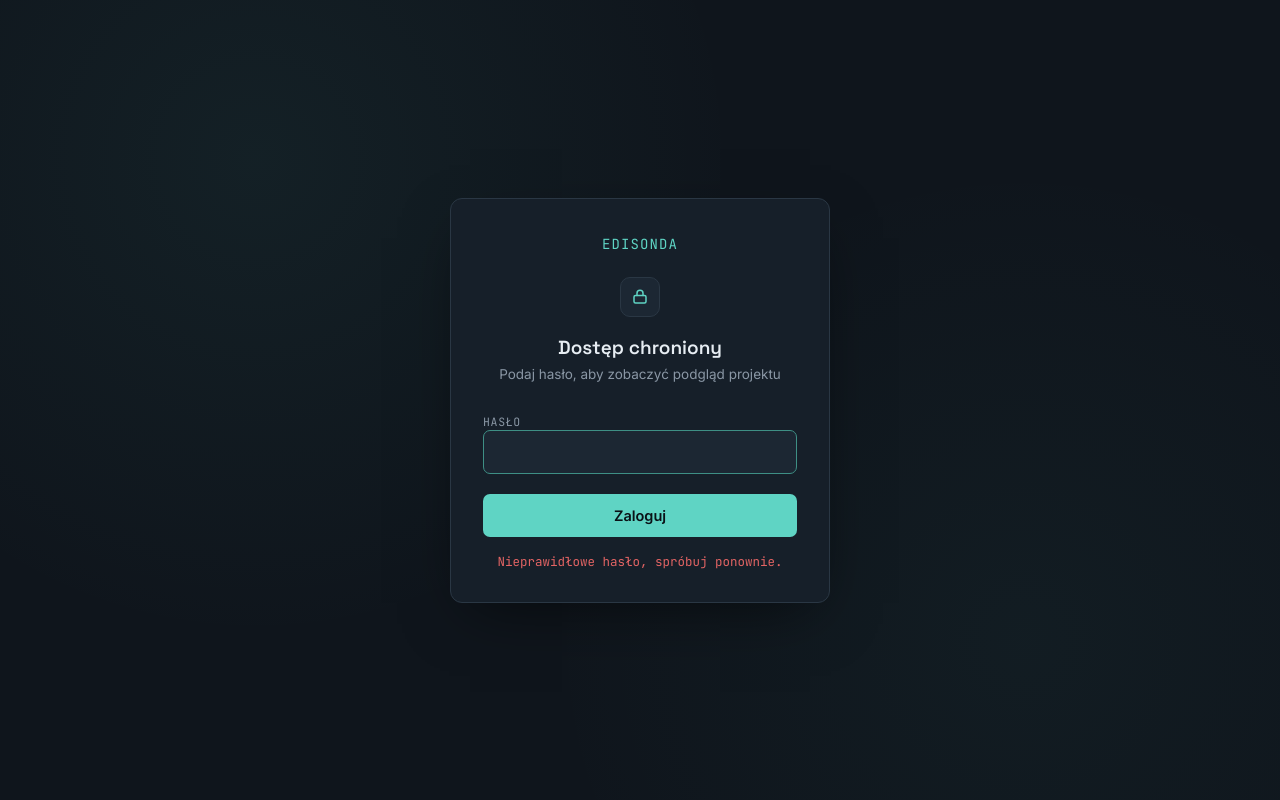
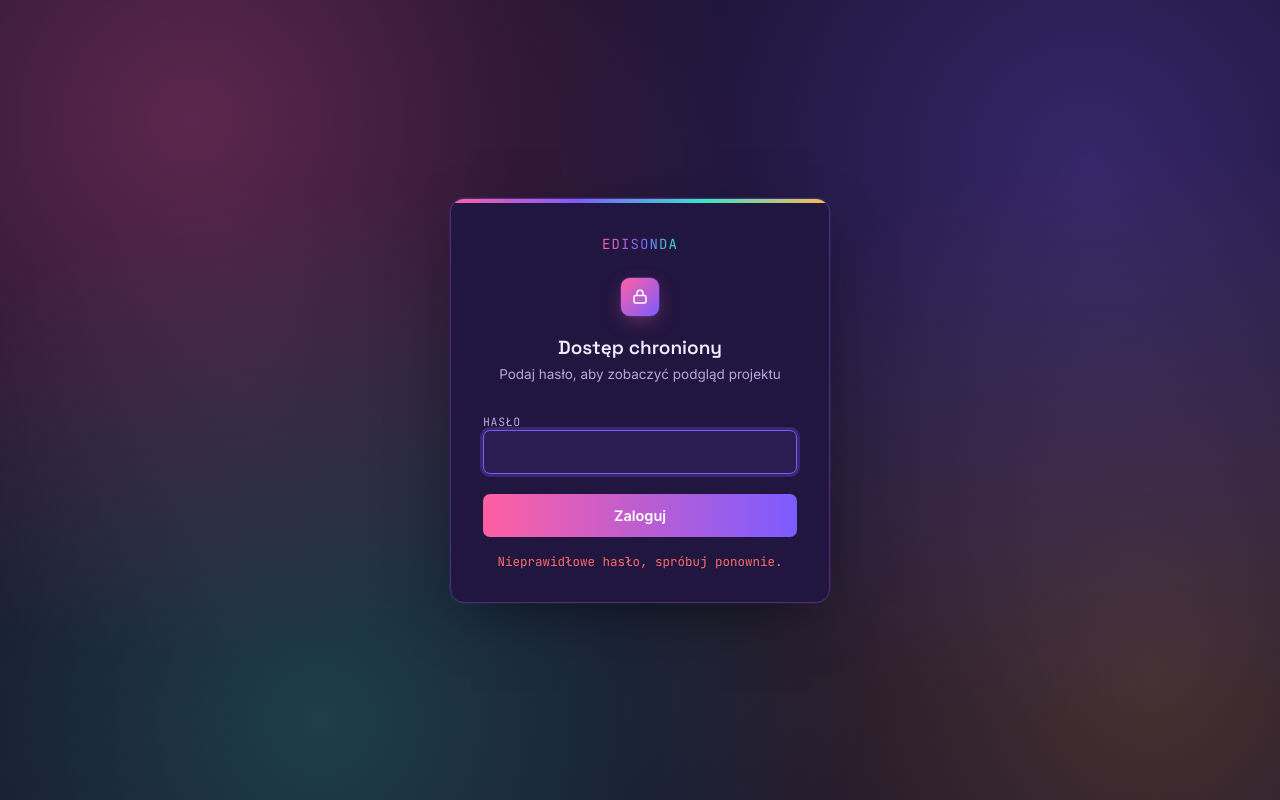
Before and after one commit to dev-edisonda/testproject, a plain HTML site: page index.html in a window 1280 px wide. Both pictures are taken after typing "Sample123" into the empty fields and a click on the button "Zaloguj". Drawn offline with Linux system fonts and the light colour scheme.

Commit message:
Update index.html login page colors to a vibrant multi-color palette
Co-Authored-By: Claude Sonnet 5 <noreply@anthropic.com>

```diff
--- a/index.html
+++ b/index.html
@@ -9,15 +9,18 @@
 <link href="https://fonts.googleapis.com/css2?family=Space+Grotesk:wght@500;600;700&family=Inter:wght@400;500;600&family=JetBrains+Mono:wght@400;500&display=swap" rel="stylesheet">
 <style>
   :root{
-    --bg: #0F151C;
-    --surface: #161F29;
-    --surface-2: #1C2733;
-    --border: #2A3744;
-    --text: #E7EDF3;
-    --text-muted: #8A97A5;
-    --accent: #5FD4C4;
-    --accent-dim: #3E8F85;
-    --danger: #E36464;
+    --bg: #170F29;
+    --surface: #211640;
+    --surface-2: #2B1D52;
+    --border: #4A2E86;
+    --text: #F3ECFF;
+    --text-muted: #B6A6DE;
+    --accent: #FF5FA2;
+    --accent-2: #7C5CFF;
+    --accent-3: #35E6C4;
+    --accent-4: #FFB84D;
+    --accent-dim: #C23F82;
+    --danger: #FF6B6B;
     --display: 'Space Grotesk', sans-serif;
     --body: 'Inter', sans-serif;
     --mono: 'JetBrains Mono', monospace;
@@ -34,11 +37,13 @@
     justify-content: center;
     padding: 24px;
     background-image:
-      radial-gradient(circle at 20% 20%, rgba(95,212,196,0.06), transparent 40%),
-      radial-gradient(circle at 80% 80%, rgba(95,212,196,0.04), transparent 40%);
+      radial-gradient(circle at 15% 15%, rgba(255,95,162,0.30), transparent 42%),
+      radial-gradient(circle at 85% 20%, rgba(124,92,255,0.30), transparent 45%),
+      radial-gradient(circle at 25% 90%, rgba(53,230,196,0.22), transparent 45%),
+      radial-gradient(circle at 90% 85%, rgba(255,184,77,0.20), transparent 40%);
   }
   :focus-visible{
-    outline: 2px solid var(--accent);
+    outline: 2px solid var(--accent-3);
     outline-offset: 3px;
     border-radius: 4px;
   }
@@ -47,9 +52,18 @@
     max-width: 380px;
     background: var(--surface);
     border: 1px solid var(--border);
-    border-radius: 12px;
+    border-radius: 14px;
     padding: 36px 32px 32px;
-    box-shadow: 0 20px 60px -20px rgba(0,0,0,0.6);
+    box-shadow: 0 20px 60px -20px rgba(0,0,0,0.6), 0 0 0 1px rgba(255,255,255,0.03);
+    position: relative;
+    overflow: hidden;
+  }
+  .card::before{
+    content: "";
+    position: absolute;
+    inset: 0 0 auto 0;
+    height: 4px;
+    background: linear-gradient(90deg, var(--accent), var(--accent-2), var(--accent-3), var(--accent-4));
   }
   .logo{
     font-family: var(--mono);
@@ -58,19 +72,25 @@
     text-align: center;
     margin-bottom: 24px;
   }
-  .logo span{ color: var(--accent); }
+  .logo span{
+    background: linear-gradient(90deg, var(--accent), var(--accent-2), var(--accent-3));
+    -webkit-background-clip: text;
+    background-clip: text;
+    color: transparent;
+  }
   .lock-icon{
     width: 40px;
     height: 40px;
     margin: 0 auto 18px;
     border-radius: 10px;
-    background: var(--surface-2);
+    background: linear-gradient(135deg, var(--accent), var(--accent-2));
     border: 1px solid var(--border);
     display: flex;
     align-items: center;
     justify-content: center;
+    box-shadow: 0 6px 20px -6px rgba(255,95,162,0.5);
   }
-  .lock-icon svg{ width: 18px; height: 18px; stroke: var(--accent); }
+  .lock-icon svg{ width: 18px; height: 18px; stroke: #ffffff; }
   h1{
     font-family: var(--display);
     font-size: 19px;
@@ -104,13 +124,14 @@
     transition: border-color .15s ease;
   }
   input[type="password"]:focus{
-    border-color: var(--accent-dim);
+    border-color: var(--accent-2);
     outline: none;
+    box-shadow: 0 0 0 3px rgba(124,92,255,0.25);
   }
   button{
     margin-top: 6px;
-    background: var(--accent);
-    color: #0A1116;
+    background: linear-gradient(90deg, var(--accent), var(--accent-2));
+    color: #ffffff;
     border: none;
     border-radius: 7px;
     padding: 13px;
@@ -120,7 +141,7 @@
     cursor: pointer;
     transition: box-shadow .15s ease, transform .1s ease;
   }
-  button:hover{ box-shadow: 0 0 0 3px rgba(95,212,196,0.22); }
+  button:hover{ box-shadow: 0 0 0 3px rgba(255,95,162,0.28); }
   button:active{ transform: translateY(1px); }
   .error{
     font-family: var(--mono);
```
